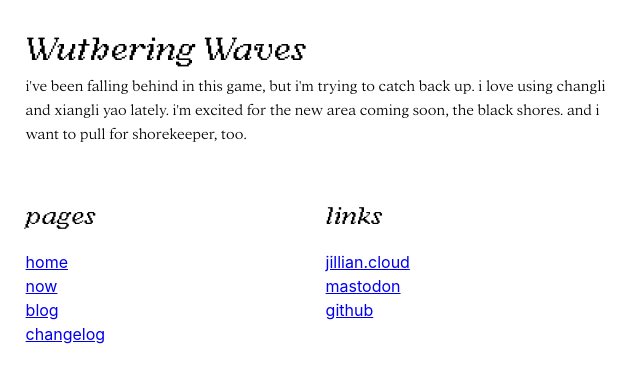
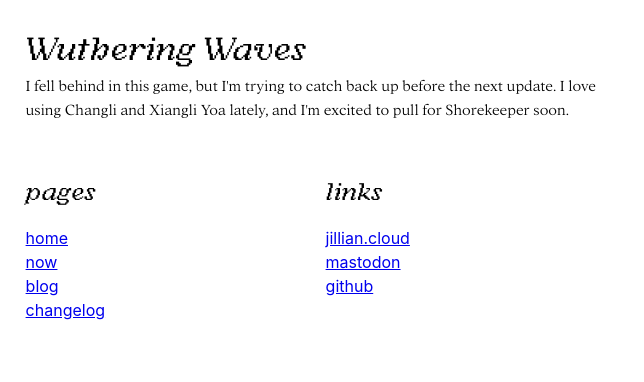
Before and after one commit to jilliangmeehan/oolong, an Eleventy site: page src/games/playing/Wuthering Waves.md in a window 1280 px wide. Shown: the whole page, without its empty margins (0-644 px from the left). Built offline with nearby package versions, Linux system fonts and the light colour scheme; Eleventy itself is replaced by a stand-in of ours; files that its build step writes are made by us from their sources.

Commit message:
PUSH NOTE : Wuthering Waves.md

```diff
--- a/src/games/playing/Wuthering Waves.md
+++ b/src/games/playing/Wuthering Waves.md
@@ -5,5 +5,6 @@
 tags:
   - game
 publish: true
+cover: "![wuwa.png](wuwa.png)"
 ---
-i've been falling behind in this game, but i'm trying to catch back up. i love using changli and xiangli yao lately. i'm excited for the new area coming soon, the black shores. and i want to pull for shorekeeper, too.
+I fell behind in this game, but I'm trying to catch back up before the next update. I love using Changli and Xiangli Yoa lately, and I'm excited to pull for Shorekeeper soon.
```
